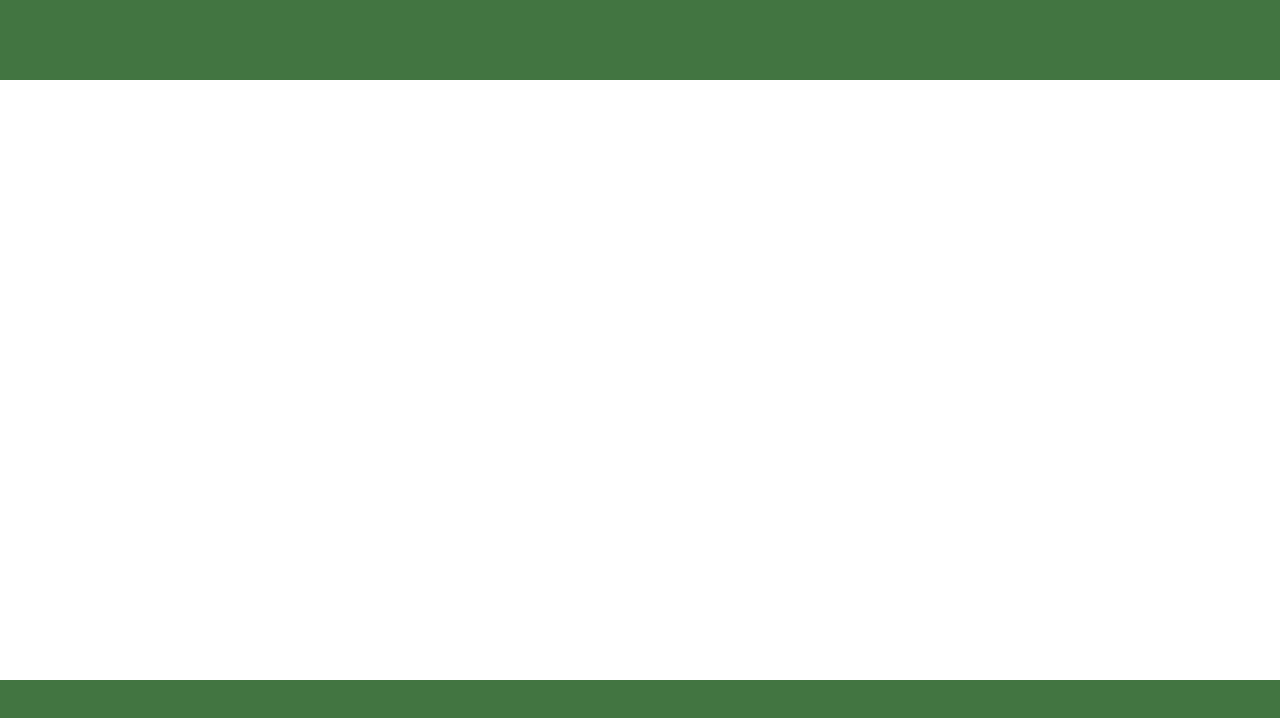
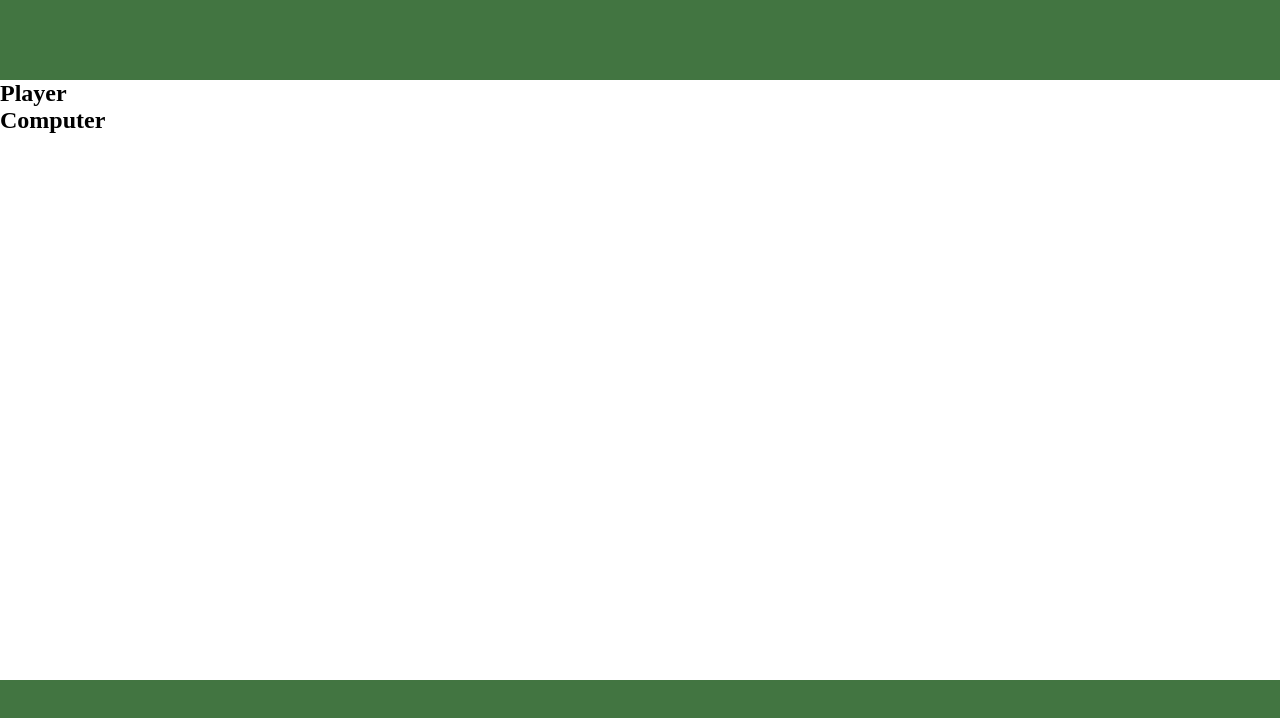
Before and after one commit to adamdrsinc/odin-battleships, a website built with webpack: page src/index.html in a window 1280 px wide. Built offline with nearby package versions, Linux system fonts and the light colour scheme.

Commit message:
feat: add html skeelton

```diff
--- a/src/index.html
+++ b/src/index.html
@@ -7,7 +7,19 @@
     </head>
     <body>
         <header></header>
-        <div id="main"></div>
+        <div id="main">
+            <div id="complete-container">
+                <div class="game-container" gameboard="player">
+                    <h2>Player</h2>
+                    <div class="game-grid"></div>
+                </div>
+                <div class="game-container" gameboard="computer">
+                    <h2>Computer</h2>
+                    <div class="game-grid"></div>
+                </div>
+            </div>
+            <div id="person-wins-container"></div>
+        </div>
         <footer></footer>
     </body>
 </html>
```
